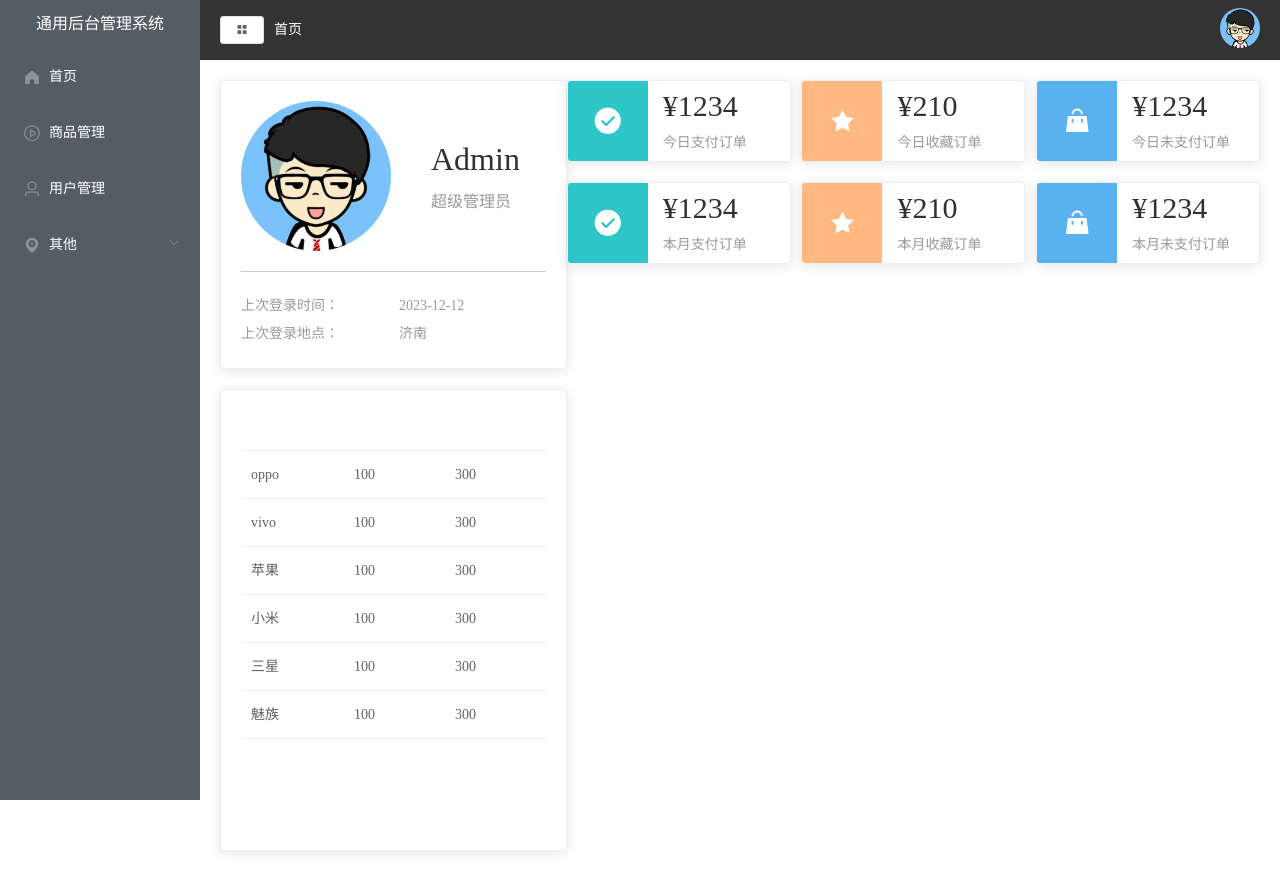
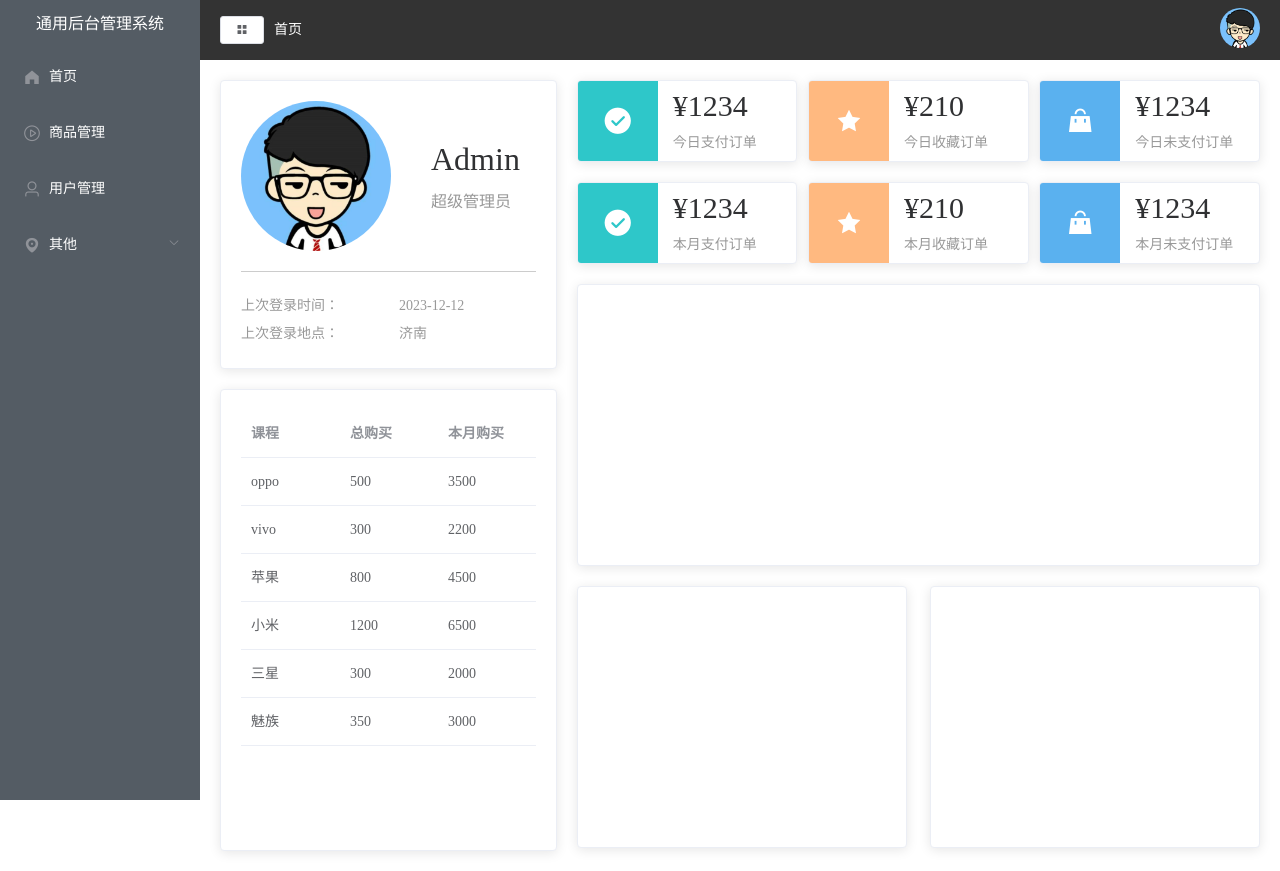
Before and after one commit to Afei14138/my-vue2-app, a Vue app: page /#/home in a window 1280 px wide. Built offline with nearby package versions, Linux system fonts and the light colour scheme.

Commit message:
图表布局完成

```diff
--- a/src/views/Home.vue
+++ b/src/views/Home.vue
@@ -1,6 +1,6 @@
 <template>
     <el-row>
-        <el-col :span="8">
+        <el-col :span="8" style="padding-right: 10px;">
             <el-card class="box-card">
                 <div class="user">
                     <img src="../assets/images/user.png" alt="">
@@ -20,19 +20,27 @@
                     <el-table-column prop="todayBuy" label="今日购买"></el-table-column>
                     <el-table-column prop="monthBuy" label="本月购买"></el-table-column>
                     <el-table-column prop="totalBuy" label="总购买"></el-table-column> -->
-                    <el-table-column v-for="(val, key) in tableLabel" :key="key" :prop="key" :name="val" />
+                    <el-table-column v-for="(val, key) in tableLabel" :key="key" :prop="key" :label="val" />
                 </el-table>
             </el-card>
         </el-col>
-        <el-col :span="16">
+        <el-col :span="16" style="padding-left: 10px;">
             <div class="num">
-                <el-card v-for="item in countData" :key="item.name" :body-style="{display:'flex',padding:0}">
-                    <i class="icon" :class="`el-icon-${item.icon}`" :style="{background: item.color}"></i>
+                <el-card v-for="item in countData" :key="item.name" :body-style="{ display: 'flex', padding: 0 }">
+                    <i class="icon" :class="`el-icon-${item.icon}`" :style="{ background: item.color }"></i>
                     <div class="detail">
                         <p class="price">¥{{ item.value }}</p>
                         <p class="desc">{{ item.name }}</p>
                     </div>
                 </el-card>
+            </div>
+            <!-- 统计图表 -->
+            <el-card style="height: 280px;">
+                <!-- 折线图 -->
+            </el-card>
+            <div class="graph">
+                <el-card style="height: 260px;"></el-card>
+                <el-card style="height: 260px;"></el-card>
             </div>
         </el-col>
     </el-row>
@@ -45,44 +53,7 @@ import { getData } from '../api'
 export default {
     data() {
         return {
-            tableData: [
-                {
-                    name: 'oppo',
-                    todayBuy: 100,
-                    monthBuy: 300,
-                    totalBuy: 800
-                },
-                {
-                    name: 'vivo',
-                    todayBuy: 100,
-                    monthBuy: 300,
-                    totalBuy: 800
-                },
-                {
-                    name: '苹果',
-                    todayBuy: 100,
-                    monthBuy: 300,
-                    totalBuy: 800
-                },
-                {
-                    name: '小米',
-                    todayBuy: 100,
-                    monthBuy: 300,
-                    totalBuy: 800
-                },
-                {
-                    name: '三星',
-                    todayBuy: 100,
-                    monthBuy: 300,
-                    totalBuy: 800
-                },
-                {
-                    name: '魅族',
-                    todayBuy: 100,
-                    monthBuy: 300,
-                    totalBuy: 800
-                }
-            ],
+            tableData: [],
             tableLabel: {
                 name: '课程',
                 todayBuy: '今日购买',
@@ -131,8 +102,10 @@ export default {
         }
     },
     mounted() {
-        getData().then((data) => {
-            console.log(data)
+        getData().then(({ data }) => {
+            const { tableData } = data.data
+            this.tableData = tableData
+            console.log(tableData)
         })
     }
 }
@@ -179,6 +152,7 @@ export default {
     }
 
 }
+
 .num {
     display: flex;
     flex-wrap: wrap;
@@ -192,17 +166,20 @@ export default {
         line-height: 80px;
         color: #fff;
     }
+
     .detail {
         margin-left: 15px;
         display: flex;
         flex-direction: column;
         justify-content: center;
+
         .price {
             font-size: 30px;
             margin-bottom: 10px;
             line-height: 30px;
             height: 30px;
         }
+
         .desc {
             font-size: 14px;
             color: #999999;
@@ -210,9 +187,19 @@ export default {
 
         }
     }
-    .el-card{
+
+    .el-card {
         width: 32%;
         margin-bottom: 20px;
     }
 }
-</style>
+
+.graph {
+    margin-top: 20px;
+    display: flex;
+    justify-content: space-between;
+
+    .el-card {
+        width: 48%;
+    }
+}</style>
```
